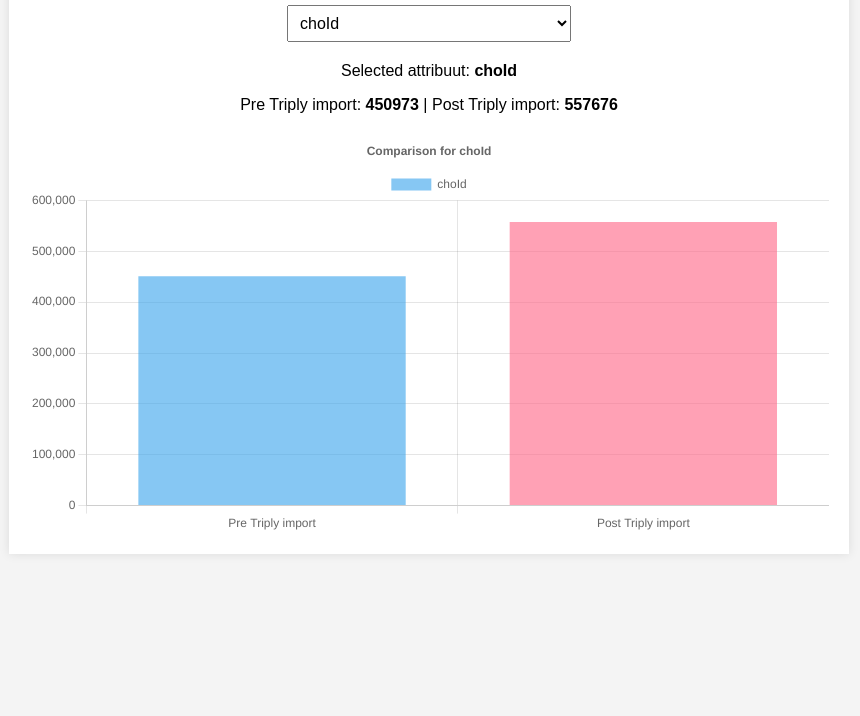
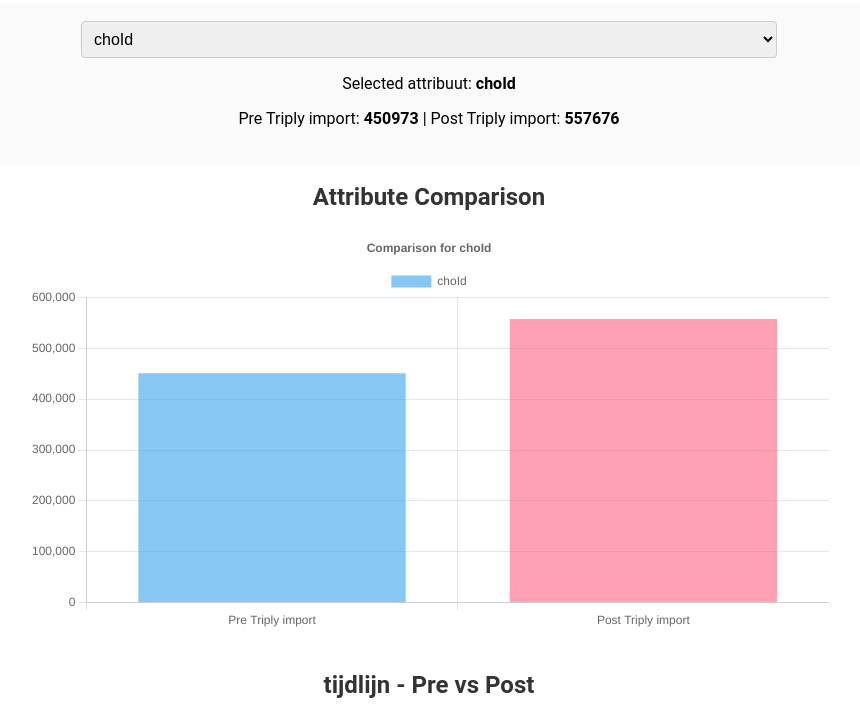
Before and after one commit to SVis760/data-analysis-rce, a plain HTML site: page index.html in a window 1280 px wide. Shown: the part 115-831 px from the top of the page, without its empty margins (211-1071 px from the left). Before the commit the page ends 800 px from the top, so only its background shows below. Drawn offline with nearby package versions, Linux system fonts and the light colour scheme; no server answers.

Commit message:
Update index.html

```diff
--- a/index.html
+++ b/index.html
@@ -9,36 +9,47 @@
   <script src="https://cdnjs.cloudflare.com/ajax/libs/PapaParse/5.3.2/papaparse.min.js"></script>
   <style>
     body {
-      font-family: Arial, sans-serif;
+      font-family: 'Roboto', sans-serif;
       background-color: #f4f4f4;
       margin: 20px;
     }
     .container {
-      max-width: 800px;
+      max-width: 900px;
       margin: 0 auto;
       background: #fff;
       padding: 20px;
-      box-shadow: 0 0 10px rgba(0,0,0,0.1);
+      border-radius: 8px;
+      box-shadow: 0 0 15px rgba(0,0,0,0.1);
     }
     h1, h2 {
       text-align: center;
+      color: #333;
+    }
+    .card {
+      background: #fafafa;
+      border-radius: 8px;
+      padding: 15px;
+      margin-bottom: 20px;
+      box-shadow: 0 0 8px rgba(0,0,0,0.05);
     }
     select {
       display: block;
-      margin: 0 auto 20px auto;
+      width: 80%;
+      margin: 0 auto 15px auto;
       padding: 8px;
       font-size: 16px;
+      border: 1px solid #ccc;
+      border-radius: 4px;
+    }
+    .summary {
+      text-align: center;
+      font-size: 16px;
+      margin-bottom: 20px;
     }
     canvas {
       display: block;
-      margin: 0 auto;
-    }
-    .summary {
-      text-align: center;
-      margin-bottom: 20px;
-    }
-    .summary span {
-      font-weight: bold;
+      margin: 0 auto 40px auto;
+      max-width: 100%;
     }
   </style>
 </head>
@@ -46,41 +57,50 @@
   <div class="container">
     <h1>XML Data Comparison Dashboard</h1>
 
-    <!-- Dropdown for selecting an attribute -->
-    <select id="attributeSelect"></select>
+    <!-- Card container for dropdown and summary display -->
+    <div class="card">
+      <!-- Dropdown for selecting an attribute -->
+      <select id="attributeSelect"></select>
+      <!-- Summary display for the selected attribute -->
+      <div class="summary" id="summaryDisplay"></div>
+    </div>
 
-    <!-- Summary display for the selected attribute -->
-    <div class="summary" id="summaryDisplay"></div>
+    <!-- Comparison Barplot for the selected attribute -->
+    <h2>Attribute Comparison</h2>
+    <canvas id="comparisonChart" width="800" height="400"></canvas>
 
-    <!-- Comparison Barplot -->
-    <canvas id="comparisonChart" width="800" height="400"></canvas>
+    <!-- Timeline Chart -->
+    <h2>tijdlijn - Pre vs Post</h2>
+    <canvas id="timelineChart" width="800" height="400"></canvas>
   </div>
 
   <script>
-    let csvData = []; // Will hold parsed CSV rows
-    let chartInstance = null; // Chart.js instance
+    let csvData = [];           // Data from the attribute comparison CSV
+    let timelineCSVData = [];   // Data from the timeline CSV
+    let chartInstance = null;       // Chart.js instance for the bar chart
+    let timelineChartInstance = null; // Chart.js instance for the timeline chart
 
-    // Update the dashboard for the selected attribute
+    // Update the attribute comparison dashboard (bar chart & summary)
     function updateDashboard(selectedAttribute) {
-      // Find the CSV row matching the selected attribute
+      // Find the row from the attribute CSV that matches the selected attribute.
       const row = csvData.find(item => {
         const attrib = item["attribuut"] ? item["attribuut"].trim() : "";
         return attrib === selectedAttribute;
       });
       if (!row) {
-        console.error("Selected attribute not found in CSV data:", selectedAttribute);
+        console.error("Selected attribute not found:", selectedAttribute);
         return;
       }
       const preValue = Number(row["Pre Triply import"]);
       const postValue = Number(row["Post Triply import"]);
 
-      // Update the summary display
+      // Update the summary display.
       document.getElementById('summaryDisplay').innerHTML = `
-        <p>Selected attribuut: <span>${selectedAttribute}</span></p>
-        <p>Pre Triply import: <span>${preValue}</span> | Post Triply import: <span>${postValue}</span></p>
+        <p>Selected attribuut: <strong>${selectedAttribute}</strong></p>
+        <p>Pre Triply import: <strong>${preValue}</strong> | Post Triply import: <strong>${postValue}</strong></p>
       `;
 
-      // Update or create the chart
+      // Update or create the bar chart.
       if (chartInstance) {
         chartInstance.data.datasets[0].label = selectedAttribute;
         chartInstance.data.datasets[0].data = [preValue, postValue];
@@ -120,21 +140,91 @@
       }
     }
 
-    // Load CSV data and populate the dropdown
-    function loadCSVData() {
+    // Update the timeline chart based on the selected attribute.
+    // This chart shows the time series of Pre and Post values for the selected attribute.
+    function updateTimelineChart(selectedAttribute) {
+      // Filter timeline CSV data for rows matching the selected attribute.
+      const filteredData = timelineCSVData.filter(item => {
+        const attrib = item["attribuut"] ? item["attribuut"].trim() : "";
+        return attrib === selectedAttribute;
+      });
+
+      // Sort the filtered data by date using the "datum" column.
+      filteredData.sort((a, b) => new Date(a["datum"]) - new Date(b["datum"]));
+
+      // Build arrays for timeline labels (dates) and values for Pre and Post.
+      const timelineLabels = [];
+      const timelinePreValues = [];
+      const timelinePostValues = [];
+      filteredData.forEach(row => {
+        if (row["datum"]) {
+          timelineLabels.push(row["datum"].trim());
+          timelinePreValues.push(Number(row["Pre Triply import"]));
+          timelinePostValues.push(Number(row["Post Triply import"]));
+        }
+      });
+
+      // Update or create the timeline chart.
+      if (timelineChartInstance) {
+        timelineChartInstance.data.labels = timelineLabels;
+        timelineChartInstance.data.datasets[0].data = timelinePreValues;
+        timelineChartInstance.data.datasets[1].data = timelinePostValues;
+        timelineChartInstance.options.plugins.title.text = `tijdlijn ${selectedAttribute} - Pre vs Post`;
+        timelineChartInstance.update();
+      } else {
+        const ctx = document.getElementById('timelineChart').getContext('2d');
+        timelineChartInstance = new Chart(ctx, {
+          type: 'line',
+          data: {
+            labels: timelineLabels,
+            datasets: [
+              {
+                label: 'Pre Triply import',
+                data: timelinePreValues,
+                fill: false,
+                borderColor: 'rgba(54, 162, 235, 0.8)',
+                tension: 0.1
+              },
+              {
+                label: 'Post Triply import',
+                data: timelinePostValues,
+                fill: false,
+                borderColor: 'rgba(255, 99, 132, 0.8)',
+                tension: 0.1
+              }
+            ]
+          },
+          options: {
+            responsive: true,
+            scales: {
+              y: {
+                beginAtZero: true,
+                ticks: { precision: 0 }
+              }
+            },
+            plugins: {
+              title: {
+                display: true,
+                text: `tijdlijn ${selectedAttribute} - Pre vs Post`
+              }
+            }
+          }
+        });
+      }
+    }
+
+    // Load the attribute CSV and populate the dropdown.
+    function loadAttributeCSV() {
       Papa.parse('csv/vergelijkingen_telling.csv', {
         download: true,
         header: true,
         complete: function(results) {
           csvData = results.data;
-          console.log("Parsed CSV Data:", csvData);
-          if (csvData.length > 0) {
-            console.log("CSV Headers:", Object.keys(csvData[0]));
-          }
+          console.log("Attribute CSV Data:", csvData);
           const select = document.getElementById('attributeSelect');
           select.innerHTML = '';
 
-          // Populate dropdown with the trimmed value of "attribuut" for each row
+          // Populate the dropdown with each trimmed value from the "attribuut" header.
           csvData.forEach(row => {
             let attrib = row["attribuut"] ? row["attribuut"].trim() : "";
             if (attrib) {
@@ -145,28 +235,51 @@
             }
           });
 
-          // Set default selection to "choId" if it exists; otherwise, use the first attribute
-          let defaultAttribute = "choId";
-          const found = Array.from(select.options).some(option => option.value === defaultAttribute);
-          if (!found && select.options.length > 0) {
-            defaultAttribute = select.options[0].value;
+          // Default selection: use the first attribute available.
+          if (select.options.length > 0) {
+            const defaultAttribute = select.options[0].value;
+            select.value = defaultAttribute;
+            updateDashboard(defaultAttribute);
+            updateTimelineChart(defaultAttribute);
           }
-          select.value = defaultAttribute;
-          updateDashboard(defaultAttribute);
 
-          // Listen for changes in the dropdown
+          // Listen for changes in the dropdown.
           select.addEventListener('change', function() {
             updateDashboard(this.value);
+            updateTimelineChart(this.value);
           });
         },
         error: function(err) {
-          console.error("Error loading CSV data:", err);
+          console.error("Error loading attribute CSV:", err);
         }
       });
     }
 
-    // Load CSV data when the page loads
-    window.onload = loadCSVData;
+    // Load the timeline CSV and store its data.
+    function loadTimelineCSV() {
+      Papa.parse('csv/dataset_tellingen_tijdlijn.csv', {
+        download: true,
+        header: true,
+        complete: function(results) {
+          timelineCSVData = results.data;
+          console.log("Timeline CSV Data:", timelineCSVData);
+          // If an attribute is already selected, update the timeline chart.
+          const select = document.getElementById('attributeSelect');
+          if (select && select.value) {
+            updateTimelineChart(select.value);
+          }
+        },
+        error: function(err) {
+          console.error("Error loading timeline CSV:", err);
+        }
+      });
+    }
+
+    // Load both CSV files when the page loads.
+    window.onload = function() {
+      loadAttributeCSV();
+      loadTimelineCSV();
+    }
   </script>
 </body>
 </html>
```
